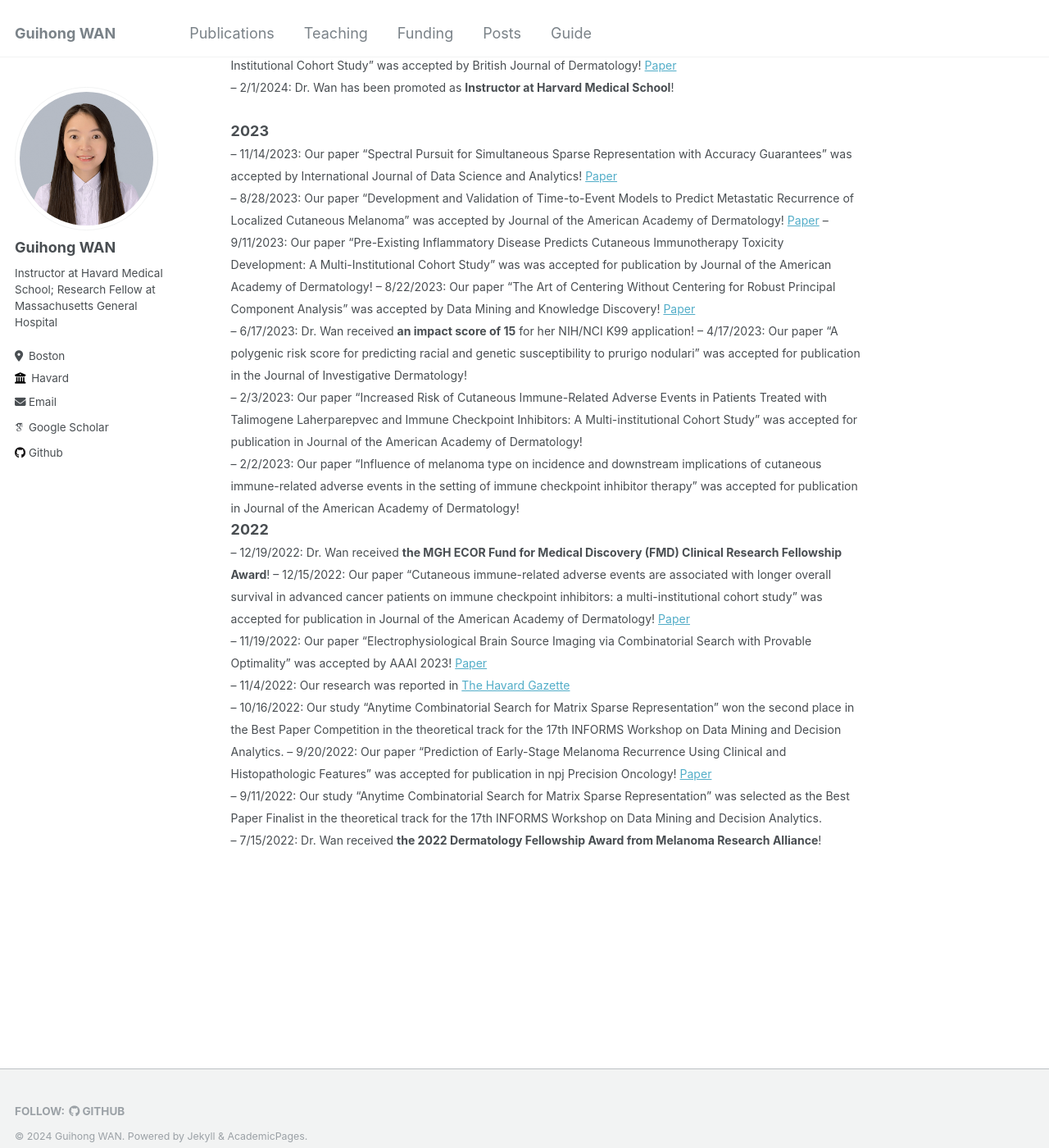
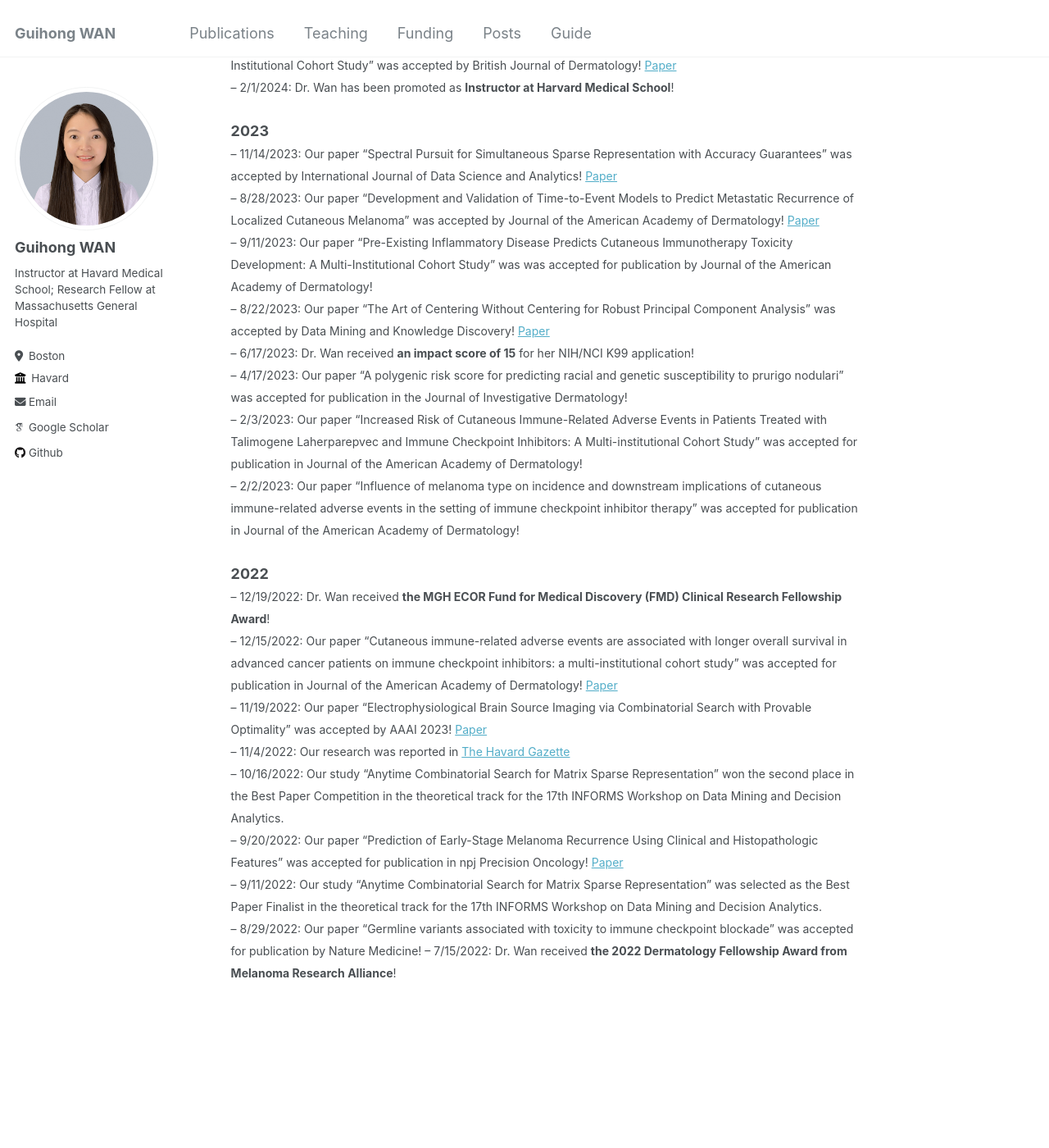
Before and after one commit to cwanlab/cwanlab.github.io, a Jekyll site: the page built from _pages/about.md, in a window 1280 px wide and 1400 px high, scrolled down 574 px. Shown: the whole window at 82% size. Built offline with Jekyll 4.4.1, drawn with Linux system fonts in a browser that asks for light colours; some web fonts are replaced.

Commit message:
Upate about
Update about

```diff
--- a/_pages/about.md
+++ b/_pages/about.md
@@ -45,5 +45,6 @@ My research focuses on the development of computational methodologies for multim
 – 9/20/2022: Our paper "Prediction of Early-Stage Melanoma Recurrence Using Clinical and Histopathologic Features"
 was accepted for publication in npj Precision Oncology! [Paper](https://www.nature.com/articles/s41698-022-00321-4)
 – 9/11/2022: Our study "Anytime Combinatorial Search for Matrix Sparse Representation" was selected as the Best Paper Finalist in the theoretical track for the 17th INFORMS Workshop on Data Mining and Decision Analytics.
+– 8/29/2022:  Our paper "Germline variants associated with toxicity to immune checkpoint blockade" was accepted for publication by Nature Medicine!
 – 7/15/2022:  Dr. Wan received **the 2022 Dermatology Fellowship Award from Melanoma Research Alliance**!
 </span>
```
